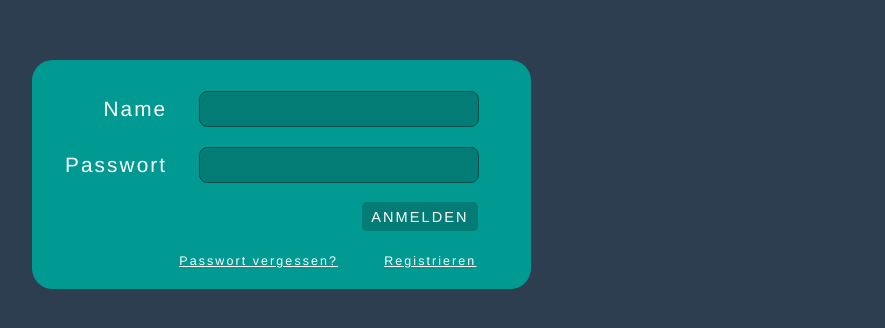
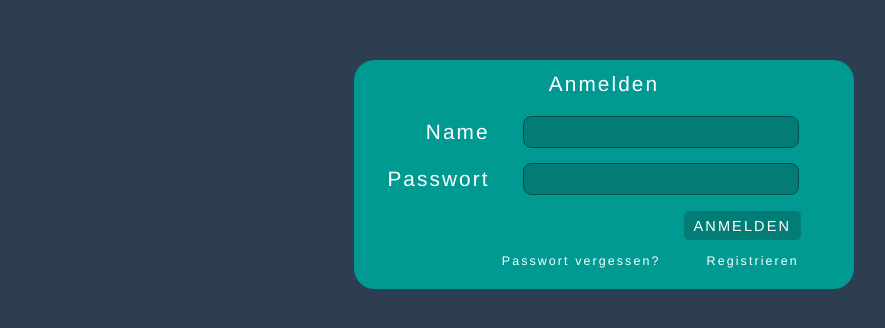
Before and after one commit to lelex4545/projekt-1, a Vue app: page / in a window 1280 px wide. Shown: the top 328 px of the page, without its empty margins (36-921 px from the left). Built offline with nearby package versions, Linux system fonts and the light colour scheme.

Commit message:
Login_Alpha_v_0.04

```diff
--- a/src/components/screens/LogIn.vue
+++ b/src/components/screens/LogIn.vue
@@ -1,42 +1,63 @@
 <template>
   <div id="main">
     <div id="container" class="conDesign">
+      <p id="anmText">Anmelden</p>
       <p id = "p1">Name</p>
       <p id = "p2">Passwort</p>
-      <form id="form">
+      <form id="form" method="get">
         <input type="text" id="acc" name="acc" />
         <input type="password" id="pw" name="pw" />
       </form>
       <div id="anmelden">
-        <Button id="anmelden1" name="Anmelden" url="http://www.fh-dortmund.de" />
+        <Button id="anmelden1" class="canttouchme" name="Anmelden" url="http://www.fh-dortmund.de" />
       </div>
-      <a id="pwv" href="test.com">Passwort vergessen?</a>
-      <a id="reg" href="test.com">Registrieren</a>
+      <a id="pwv" @click="pwEvent" class="canttouchme">Passwort vergessen?</a>
+      <a id="reg" @click="accEvent" class="canttouchme">Registrieren</a>
     </div>
 
     <!--
     <br>
-
     <div id="container2" class="conDesign">
-
     </div>
     -->
+    <br>
+    <span v-if="accScope"><Regist/></span>
+    <span v-else-if="pwScope"></span>
+    <span v-else></span>
   </div>
 </template>
 
 <script>
 import Button from "./../Button";
+import Regist from "./Regist";
 export default {
   name: "LogIn",
 
   components: {
-    Button
+    Button,
+    Regist
+  },
+  data: () => ({
+    accScope: false,
+    pwScope: false
+  }),
+  methods: {
+    accEvent() {
+      this.pwScope=false
+      this.accScope=!this.accScope
+    },
+    pwEvent() {
+      this.accScope=false
+      this.pwScope=!this.pwScope
+    }
   }
-
 };
 </script>
 
 <style lang="scss">
+#main{
+  display: inline-block;
+}
 .conDesign{
   border-radius: 1em;
   background-color: #009a93;
@@ -51,14 +72,32 @@ export default {
 #container {
   display: grid;
   grid-template-areas:
-    "1 form form"
-    "2 form form"
-    ".  . anm"
+    "a a a"
+    "p1 form form"
+    "p2 form form"
+    ". . anm"
     ". pwv reg";
   grid-auto-columns: 25% 40% 35%;
-  grid-auto-rows: 30% 30% 25% 15%;
+  grid-auto-rows: 15% 25% 25% 25% 10%;
+}
+#anmText{
+  grid-area: a;
+  display: flex;
+  align-self: center;
+  margin: 0;
+  margin-bottom: 1em;
+  justify-self: center;
 }
 
+#p1{
+  grid-area: p1;
+}
+#p2{
+  grid-area: p2;
+}
+#form {
+  grid-area: form;
+}
 #anmelden {
   grid-area: anm;
   display: flex;
@@ -66,44 +105,38 @@ export default {
   justify-content: center;
   margin-right: 1em;
 }
-#p1{
-  grid-area: 1;
-}
-#p2{
-  grid-area: 2;
-}
-#form {
-  grid-area: form;
-  display: flex;
-  flex-direction: column;
-  justify-content: space-around;
-  align-items: center;
-}
 #reg{
   display: flex;
   align-items: flex-end;
   justify-content: center;
-
   grid-area: reg;
   font-size: 60%;
   color: white;
-
   &:hover{
     color: black;
+    cursor: pointer;
   }
 }
 #pwv{
   display: flex;
   align-items: flex-end;
   justify-content: center;
-
   grid-area: pwv;
   font-size: 60%;
   color: white;
-
   &:hover{
     color: black;
+    cursor: pointer;
   }
+}
+.canttouchme{
+    -webkit-touch-callout: none; /* iOS Safari */
+    -webkit-user-select: none; /* Safari */
+     -khtml-user-select: none; /* Konqueror HTML */
+       -moz-user-select: none; /* Old versions of Firefox */
+        -ms-user-select: none; /* Internet Explorer/Edge */
+            user-select: none; /* Non-prefixed version, currently
+                                  supported by Chrome, Edge, Opera and Firefox */
 }
 
 $color: #037c76;
@@ -112,11 +145,10 @@ input{
   border-radius: .5em;
   background-color: #037c76;
   color: white;
-  width: 80%;
-  height: 28%;
+  width: 16.2em;
+  height: 1.7em;
   text-align: center;
   font-size: .8em;
-
   &:focus{
     outline: none;
     background-color: darken(#037c76, 7%);
@@ -125,8 +157,9 @@ input{
 
 form{
   display: flex;
+  flex-direction: column;
+  justify-content: space-around;
   align-items: center;
-  justify-content: center;
 }
 
 p{
@@ -136,13 +169,13 @@ p{
 }
 
 @media screen and (max-width:768px){
-    #container{
+    .conDesign{
         font-size: 1em;
     }
 }
 
 @media screen and (max-width:480px){
-    #container{
+    .conDesign{
         font-size: .75em;
     }
 }
--- /dev/null
+++ b/src/components/screens/Regist.vue
@@ -0,0 +1,59 @@
+<template>
+    <div id="regScreen" class="conDesign">
+            <p id="regista">Registrieren</p>
+            <p>Vorname </p>
+            <p>Nachname</p>
+            <p>Email</p>
+            <p>Passwort</p>
+            <p>Passwort bestätigen</p>
+        <form>
+            <input type="text">
+            <input type="text">
+            <input type="text">
+            <input type="text">
+            <input type="text">
+        </form>
+        <Button id="abs" name="Registrieren"/>
+    </div>
+</template>
+
+<script>
+import Button from "./../Button";
+export default {
+    components: {
+    Button
+  }
+}
+</script>
+
+<style scoped>
+#regScreen{
+    display: grid;
+    grid-auto-rows: 10% 15% 15% 15% 15% 15% 15%;
+    grid-auto-columns: 25% 75%;
+    grid-template-areas:
+        "r r"
+        "p f"
+        "p f"
+        "p f"
+        "p f"
+        "p f"
+        ". a";
+    height: 15em;
+}
+#regista{
+    grid-area: r;
+    justify-self: center;
+    margin: 0 0 .5em 0;
+}
+form{
+    grid-area: f;
+}
+#abs{
+    grid-area: a;
+    display: flex;
+    justify-self: center;
+    align-self: flex-end;
+    width: 10em;
+}
+</style>
```
